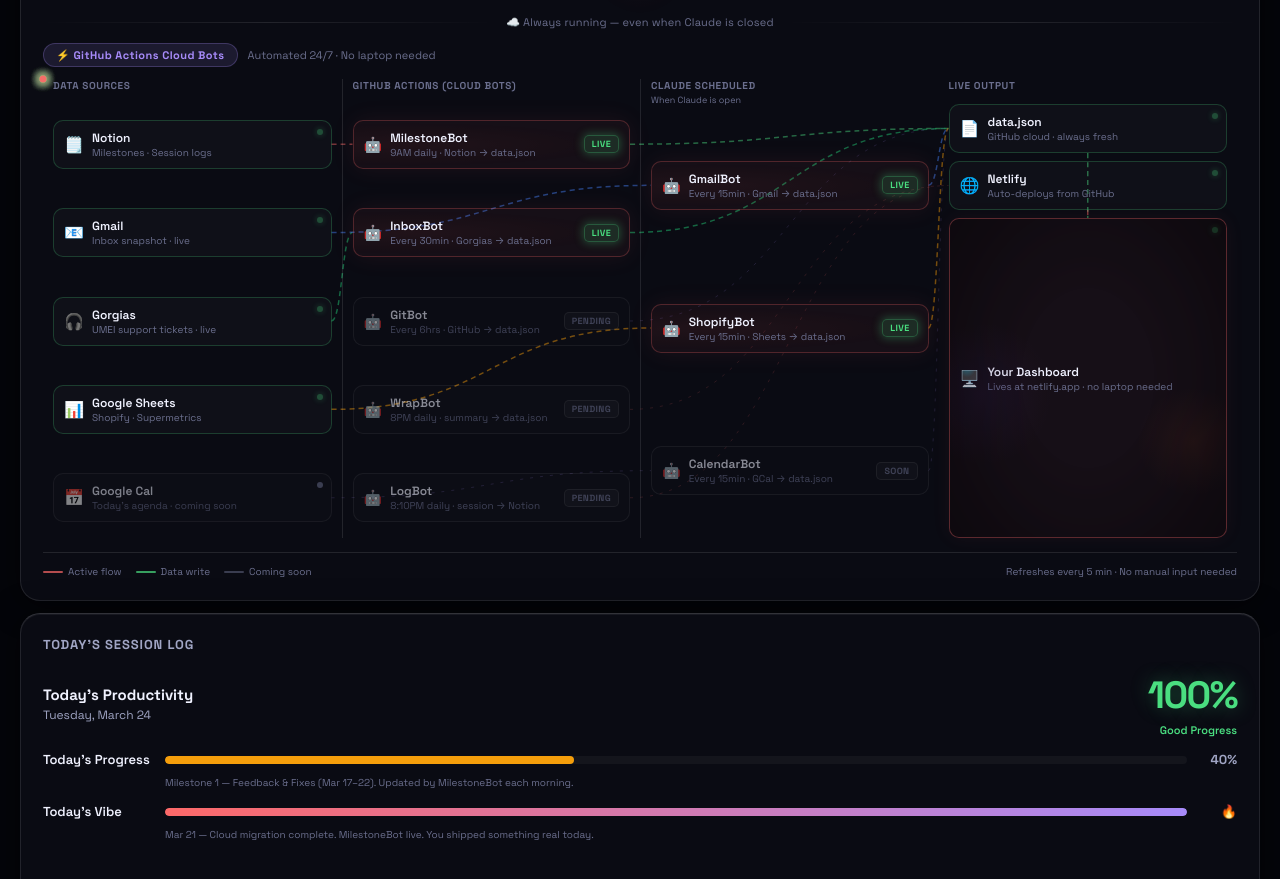
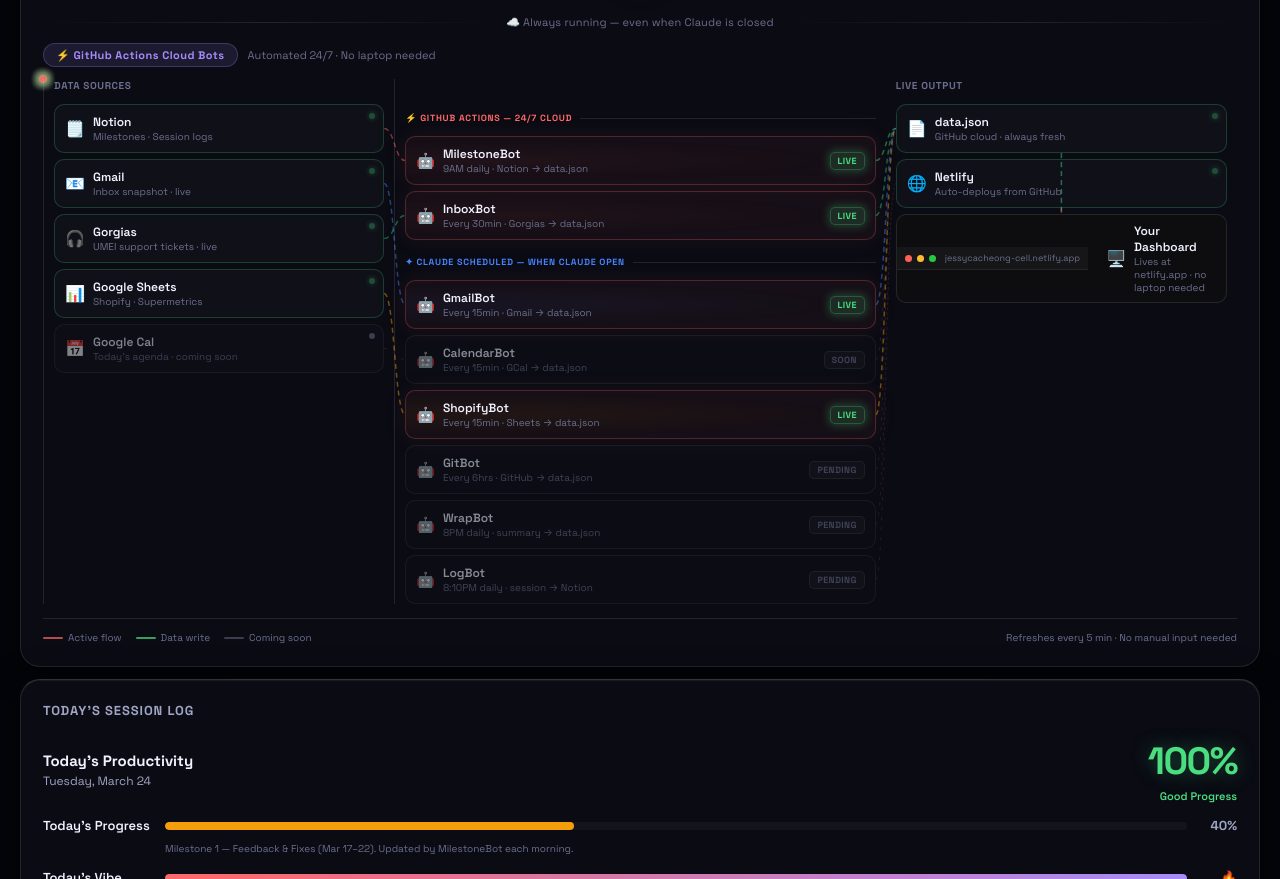
Before and after one commit to jessycacheong-cell/claude-workspace, a plain HTML site: page personal/index.html in a window 1280 px wide. Shown: the part 3096-3975 px from the top of the page. Drawn offline with Linux system fonts and the light colour scheme.

Commit message:
feat: restore 3-col flow with GitHub/Claude sections + browser window dashboard node

```diff
--- a/personal/index.html
+++ b/personal/index.html
@@ -329,13 +329,24 @@
   @media(max-width:520px){ .mcp-flow-inner{flex-direction:column;gap:12px;} .mcp-lines{display:none;} .mcp-nodes{width:100%;flex-direction:row;flex-wrap:wrap;} .mcp-node{width:calc(50% - 4px);} }
 
   /* ── DASHBOARD FLOW ── */
-  .df-wrap { position:relative; display:grid; grid-template-columns:1fr 1fr 1fr 1fr; min-height:260px; }
+  .df-wrap { position:relative; display:grid; grid-template-columns:1fr 1.4fr 1fr; min-height:260px; }
   .df-svg { position:absolute; inset:0; width:100%; height:100%; pointer-events:none; overflow:visible; z-index:0; }
   .df-col { display:flex; flex-direction:column; gap:0; padding:0 10px; position:relative; z-index:1; }
-  .df-nodes { display:flex; flex-direction:column; justify-content:space-around; flex:1; gap:8px; padding-top:8px; }
+  .df-nodes { display:flex; flex-direction:column; flex:1; gap:6px; padding-top:8px; }
+  .df-col:nth-child(2) { border-left:1px solid var(--border); }
   .df-col:nth-child(3) { border-left:1px solid var(--border); }
-  .df-col:nth-child(4) { border-left:1px solid var(--border); }
   .df-col-label { font-size:10px; font-weight:700; letter-spacing:.06em; text-transform:uppercase; color:var(--text-3); margin-bottom:4px; }
+  .df-section-divider { display:flex; align-items:center; gap:8px; margin:8px 0 6px; }
+  .df-section-label { font-size:9px; font-weight:700; letter-spacing:.08em; text-transform:uppercase; white-space:nowrap; }
+  .df-section-label.github { color:#FD6969; }
+  .df-section-label.claude { color:#4583fd; }
+  .df-section-line { flex:1; height:1px; background:var(--border); }
+  /* Dashboard window node */
+  .df-node.window { background:#0d0d0f; border-color:rgba(255,255,255,0.1); padding:0; overflow:hidden; }
+  .df-win-bar { display:flex; align-items:center; gap:5px; padding:5px 8px; background:rgba(255,255,255,0.04); border-bottom:1px solid rgba(255,255,255,0.06); }
+  .df-win-dot { width:7px; height:7px; border-radius:50%; }
+  .df-win-url { font-size:9px; color:var(--text-3); margin-left:4px; overflow:hidden; text-overflow:ellipsis; white-space:nowrap; flex:1; }
+  .df-win-body { padding:8px 10px; display:flex; align-items:center; gap:8px; }
   .df-node { display:flex; align-items:center; gap:8px; background:rgba(255,255,255,0.025); border:1px solid var(--border); border-radius:10px; padding:9px 10px; position:relative; transition:border-color .3s; }
   .df-node.active { border-color:rgba(74,222,128,0.22); }
   .df-node.hero { border-color:rgba(253,105,105,0.30); background:rgba(253,105,105,0.05); box-shadow:0 0 20px rgba(253,105,105,0.06); }
@@ -1095,10 +1106,15 @@
         </div>
       </div>
 
-      <!-- Col 2: Bots (GitHub Actions) -->
+      <!-- Col 2: All Bots (two sections) -->
       <div class="df-col" id="df-col-bots">
-        <div class="df-col-label">GitHub Actions (Cloud Bots)</div>
+        <div class="df-col-label" style="opacity:0;margin-bottom:4px;">Bots</div>
         <div class="df-nodes">
+          <!-- GitHub section -->
+          <div class="df-section-divider">
+            <span class="df-section-label github">⚡ GitHub Actions — 24/7 Cloud</span>
+            <div class="df-section-line"></div>
+          </div>
           <div class="df-bot live" id="dfb-milestone">
             <div class="df-bot-glow"></div>
             <div class="df-bot-icon">🤖</div>
@@ -1111,6 +1127,28 @@
             <div class="df-bot-info"><div class="df-bot-name">InboxBot</div><div class="df-bot-sched">Every 30min · Gorgias → data.json</div></div>
             <span class="df-badge live">LIVE</span>
           </div>
+          <!-- Claude section -->
+          <div class="df-section-divider" style="margin-top:10px;">
+            <span class="df-section-label claude">✦ Claude Scheduled — When Claude Open</span>
+            <div class="df-section-line"></div>
+          </div>
+          <div class="df-bot live" id="dfb-gmail">
+            <div class="df-bot-glow" style="background:radial-gradient(ellipse at 20% 50%, rgba(69,131,253,0.12) 0%, transparent 70%);"></div>
+            <div class="df-bot-icon">🤖</div>
+            <div class="df-bot-info"><div class="df-bot-name">GmailBot</div><div class="df-bot-sched">Every 15min · Gmail → data.json</div></div>
+            <span class="df-badge live">LIVE</span>
+          </div>
+          <div class="df-bot pending" id="dfb-calendar">
+            <div class="df-bot-icon">🤖</div>
+            <div class="df-bot-info"><div class="df-bot-name">CalendarBot</div><div class="df-bot-sched">Every 15min · GCal → data.json</div></div>
+            <span class="df-badge soon">SOON</span>
+          </div>
+          <div class="df-bot live" id="dfb-shopify">
+            <div class="df-bot-glow" style="background:radial-gradient(ellipse at 20% 50%, rgba(245,158,11,0.12) 0%, transparent 70%);"></div>
+            <div class="df-bot-icon">🤖</div>
+            <div class="df-bot-info"><div class="df-bot-name">ShopifyBot</div><div class="df-bot-sched">Every 15min · Sheets → data.json</div></div>
+            <span class="df-badge live">LIVE</span>
+          </div>
           <div class="df-bot pending" id="dfb-git">
             <div class="df-bot-icon">🤖</div>
             <div class="df-bot-info"><div class="df-bot-name">GitBot</div><div class="df-bot-sched">Every 6hrs · GitHub → data.json</div></div>
@@ -1129,32 +1167,7 @@
         </div>
       </div>
 
-      <!-- Col 3: Claude Scheduled Bots -->
-      <div class="df-col" id="df-col-claude">
-        <div class="df-col-label">Claude Scheduled</div>
-        <div class="df-col-sublabel">When Claude is open</div>
-        <div class="df-nodes">
-          <div class="df-bot live" id="dfb-gmail">
-            <div class="df-bot-glow"></div>
-            <div class="df-bot-icon">🤖</div>
-            <div class="df-bot-info"><div class="df-bot-name">GmailBot</div><div class="df-bot-sched">Every 15min · Gmail → data.json</div></div>
-            <span class="df-badge live">LIVE</span>
-          </div>
-          <div class="df-bot live" id="dfb-shopify">
-            <div class="df-bot-glow"></div>
-            <div class="df-bot-icon">🤖</div>
-            <div class="df-bot-info"><div class="df-bot-name">ShopifyBot</div><div class="df-bot-sched">Every 15min · Sheets → data.json</div></div>
-            <span class="df-badge live">LIVE</span>
-          </div>
-          <div class="df-bot pending" id="dfb-calendar">
-            <div class="df-bot-icon">🤖</div>
-            <div class="df-bot-info"><div class="df-bot-name">CalendarBot</div><div class="df-bot-sched">Every 15min · GCal → data.json</div></div>
-            <span class="df-badge soon">SOON</span>
-          </div>
-        </div>
-      </div>
-
-      <!-- Col 4: Output -->
+      <!-- Col 3: Output -->
       <div class="df-col" id="df-col-output">
         <div class="df-col-label">Live Output</div>
         <div class="df-nodes">
@@ -1168,10 +1181,17 @@
             <div><div class="df-node-name">Netlify</div><div class="df-node-role">Auto-deploys from GitHub</div></div>
             <div class="df-node-pip on"></div>
           </div>
-          <div class="df-node hero" id="dfn-dashboard">
-            <div class="df-node-icon">🖥️</div>
-            <div><div class="df-node-name">Your Dashboard</div><div class="df-node-role">Lives at netlify.app · no laptop needed</div></div>
-            <div class="df-node-pip on"></div>
+          <div class="df-node window" id="dfn-dashboard">
+            <div class="df-win-bar">
+              <div class="df-win-dot" style="background:#ff5f57;"></div>
+              <div class="df-win-dot" style="background:#febc2e;"></div>
+              <div class="df-win-dot" style="background:#28c840;"></div>
+              <span class="df-win-url">jessycacheong-cell.netlify.app</span>
+            </div>
+            <div class="df-win-body">
+              <div class="df-node-icon">🖥️</div>
+              <div><div class="df-node-name">Your Dashboard</div><div class="df-node-role">Lives at netlify.app · no laptop needed</div></div>
+            </div>
           </div>
         </div>
       </div>
```
